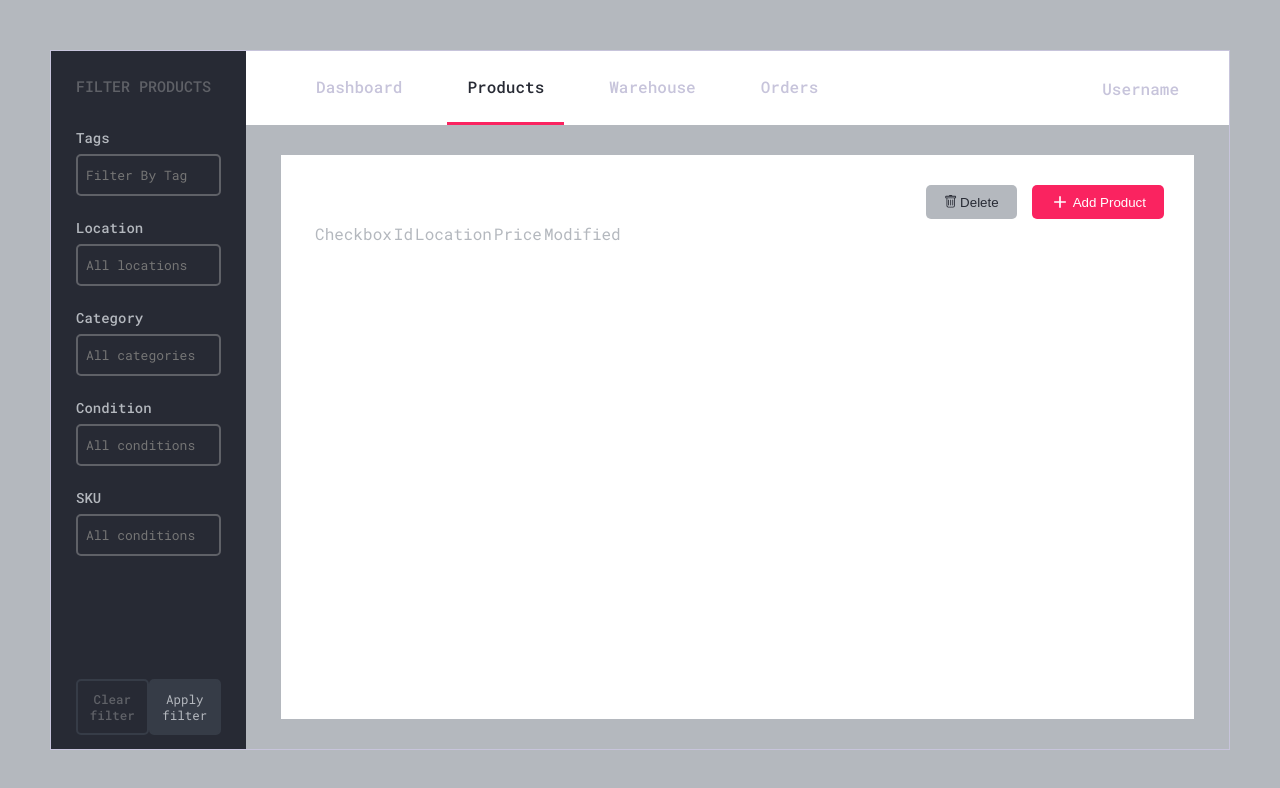
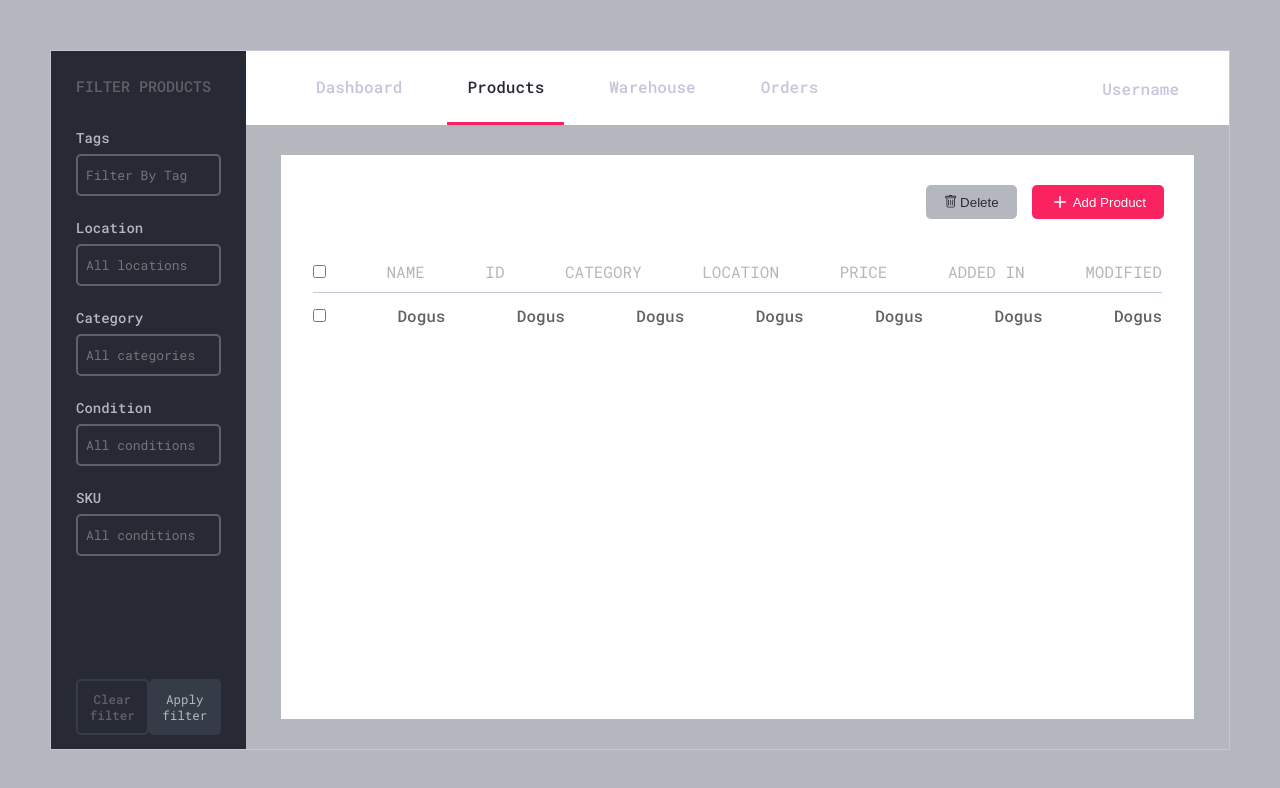
Before and after one commit to FROSTWOLFF/Inventory-Management-System, a React (Create React App) app in the folder client/: page / in a window 1280 px wide. Shown: the top 788 px of the page. Built offline with nearby package versions, Linux system fonts and the light colour scheme; the HTML template or start-up script is replaced by a standard one.

Commit message:
Reversing commit

```diff
--- a/client/src/components/products/ProductTable/ProductTable.jsx
+++ b/client/src/components/products/ProductTable/ProductTable.jsx
@@ -4,13 +4,32 @@ import classes from './ProductTable.module.css';
 function ProductTable() {
   return (
     <table className={classes.table}>
-      <th>
-        <td>Checkbox</td>
+      <th className={classes.tableHead}>
+        <td>
+          <input type="checkbox" className={classes.checkbox} />
+        </td>
+        <td>Name</td>
         <td>Id</td>
+        <td>Category</td>
         <td>Location</td>
         <td>Price</td>
+        <td>Added In</td>
         <td>Modified</td>
       </th>
+      <tbody className={classes.tableBody}>
+        <tr>
+          <td>
+            <input type="checkbox" />
+          </td>
+          <td>Dogus</td>
+          <td>Dogus</td>
+          <td>Dogus</td>
+          <td>Dogus</td>
+          <td>Dogus</td>
+          <td>Dogus</td>
+          <td>Dogus</td>
+        </tr>
+      </tbody>
     </table>
   );
 }
--- a/client/src/components/products/ProductTable/ProductTable.module.css
+++ b/client/src/components/products/ProductTable/ProductTable.module.css
@@ -1,9 +1,35 @@
 .table {
-  color: var(--color-100);
 }
 
-th > td {
+.tableHead,
+.tableBody > tr {
+  display: flex;
+  justify-content: space-between;
+
+  padding: 0 0 1rem 0;
+  margin-bottom: 1rem;
+}
+
+.tableHead {
+  /* display: flex;
+  justify-content: space-between;
+
+  padding: 0 0 1rem 0;
+  margin-bottom: 1rem; */
+
+  color: var(--color-100);
+  border-bottom: 1.5px solid var(--color-text-100);
+}
+
+.tableHead > td {
+  text-transform: uppercase;
   color: var(--color-text-200);
   font-family: inherit;
   font-weight: var(--fw-regular);
 }
+
+.checkbox {
+}
+
+.tableBody {
+}
--- a/client/src/components/products/Products.module.css
+++ b/client/src/components/products/Products.module.css
@@ -2,7 +2,7 @@
   display: flex;
   flex-direction: column;
 
-  padding: 3rem;
+  padding: 3rem 3rem;
   margin: 3rem 3.5rem;
   background-color: var(--color-main);
   height: 100%;
@@ -12,4 +12,5 @@
   align-self: flex-end;
   display: flex;
   gap: 1.5rem;
+  margin-bottom: 4rem;
 }
```
